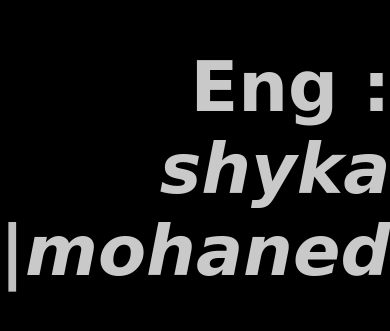
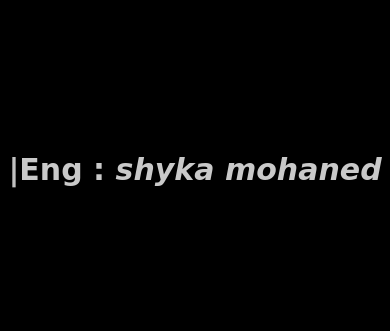
Before and after one commit to mohamdhamd/Shyka, a plain HTML site: page index.html in a window 390 px wide. Shown: the part 253-584 px from the top of the page. Drawn offline with nearby package versions, Linux system fonts and the light colour scheme; a web font is replaced by a local one.

Commit message:
Update style.css

```diff
--- a/style.css
+++ b/style.css
@@ -17,3 +17,8 @@ body{
     color: #ffffffc9;
     font-size: 70px;
 }
+@media only screen and (max-width: 700px) {
+    .h1 {
+        font-size: 30px;
+    }
+}
```
